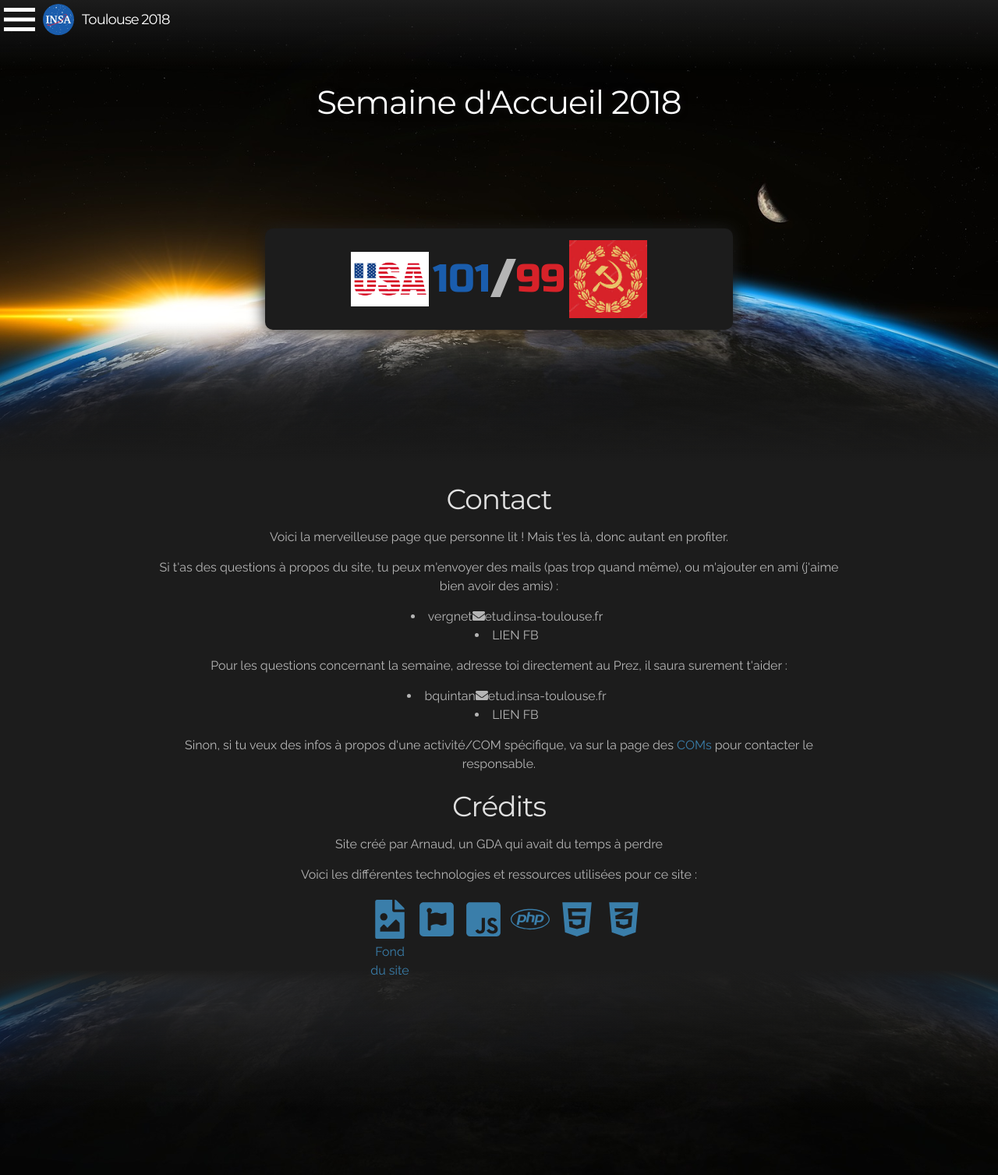
After one commit to Keplyx/site-accueil-insa, a PHP site: page /info.php in a window 1280 px wide. The commit adds this page. Shown: the top 1507 px of the page at 78% size. Run offline with PHP 8.4, Linux system fonts and the light colour scheme; data that the repository does not hold is empty; some libraries are stand-ins or nearby versions.

Commit message:
Improved page content

```diff
--- a/assets/css/sidenav.css
+++ b/assets/css/sidenav.css
@@ -15,6 +15,7 @@
 
 
 #sidenav-scroll {
+    position: absolute;
     padding: 80px 0 50px 0;
     width: 100%;
 }
--- a/assets/scripts/sidenavScript.js
+++ b/assets/scripts/sidenavScript.js
@@ -54,7 +54,7 @@ function enableHamburger() {
  */
 var img = document.querySelector('.sidenav');
 // Create a manager to manager the element
-var manager = new Hammer.Manager(img);
+var manager = new Hammer.Manager(img, {touchAction: "auto"}); // enable the touch action to allow scrolling on the sidenav
 // Create a recognizer
 var Swipe = new Hammer.Swipe();
 // Add the recognizer to the manager
--- a/coms.php
+++ b/coms.php
@@ -1,9 +1,8 @@
 <?php
 ob_start(); // Start reading html
 ?>
-<h1>Coms</h1>
-<p>Voici la liste de toutes les coms de la semaine d'accueil, avec les contacts des responsables.</p>
-<p>Tous les mails cités sur cette page se terminent par <strong>@etud.insa-toulouse.fr</strong></p>
+<h1>Les Coms</h1>
+<p>La liste de toutes les coms de ta semaine d'accueil, avec les contacts des responsables.</p>
 <?php
 $comTitle = "COM Mise à Feu";
 $comDescription = "Ici pour mettre l'ambiance toute la semaine!";
--- a/historique.json
+++ b/historique.json
@@ -11,12 +11,16 @@
    ],
   "urss":[
     {
-      "text": "non ! Mes points!",
-      "points": -99
+      "text": "ah ! Mes points!",
+      "points": 49
     },
     {
       "text": "yes, des points!",
       "points": 45
+    },
+    {
+      "text": "encore !",
+      "points": 5
     }
   ]
 }
--- a/includes/sidenav.html
+++ b/includes/sidenav.html
@@ -28,7 +28,7 @@
                 class="fas fa-medkit sidenav-icon"></i> La Prévention</span></a>
         <a href="downloads.php" id="downloads" class="page-link"><span class="sidenav-content"><i
                 class="fas fa-download sidenav-icon"></i> Les Téléchargements</span></a>
-        <a href="infos.php" id="contact" class="page-link"><span class="sidenav-content"><i
+        <a href="info.php" id="contact" class="page-link"><span class="sidenav-content"><i
                 class="fas fa-info sidenav-icon"></i> Les Infos</span></a>
     </div>
 </div>
--- a/index.php
+++ b/index.php
@@ -41,7 +41,7 @@ include("includes/sidenav.html");
 
         $link = "photos.php";
         $icon = "fas fa-camera";
-        $text = "Les photos de la semaine (la tienne et celles de tes parrains/marraines) !";
+        $text = "Les photos de la semaine (la tienne et la notre) !";
         include("includes/main_button_template.php");
 
         $link = "stats.php";
@@ -64,7 +64,7 @@ include("includes/sidenav.html");
         $text = "Les téléchargements, si t'as paumé une feuille !";
         include("includes/main_button_template.php");
 
-        $link = "infos.php";
+        $link = "info.php";
         $icon = "fas fa-info";
         $text = "Les informations supplémentaires, si tu veux tout savoir !";
         include("includes/main_button_template.php");
--- /dev/null
+++ b/info.php
@@ -0,0 +1,50 @@
+<?php
+ob_start(); // Start reading html
+?>
+<h1>Contact</h1>
+<p>
+    Voici la merveilleuse page que personne lit ! Mais t'es là, donc autant en profiter.
+</p>
+<p>Si t'as des questions à propos du site, tu peux m'envoyer des mails (pas trop quand même), ou m'ajouter en ami
+    (j'aime bien avoir des amis) :
+</p>
+<ul>
+    <li>
+        vergnet<span class="fas fa-envelope"></span>etud.insa-toulouse.fr
+    </li>
+    <li>
+        LIEN FB
+    </li>
+</ul>
+<p>Pour les questions concernant la semaine, adresse toi directement au Prez, il saura surement t'aider :
+</p>
+<ul>
+    <li>
+        bquintan<span class="fas fa-envelope"></span>etud.insa-toulouse.fr
+    </li>
+    <li>
+        LIEN FB
+    </li>
+</ul>
+<p>Sinon, si tu veux des infos à propos d'une activité/COM spécifique, va sur la page des <a href="coms.php">COMs</a> pour
+    contacter le responsable.</p>
+
+<h1>Crédits</h1>
+<p>
+    Site créé par Arnaud, un GDA qui avait du temps à perdre
+</p>
+<p>Voici les différentes technologies et ressources utilisées pour ce site :</p>
+<ul id="credits-list">
+    <li><a href="http://maxpixel.freegreatpicture.com/World-Earth-Rise-Sunrise-Space-Outer-Sun-Globe-1765027"><i
+                    class="fas fa-file-image"></i> Fond du site</a></p></li>
+    <li><a href="https://fontawesome.com/"><i class="fab fa-font-awesome"></i></a></li>
+    <li><a href="https://jquery.com/"><i class="fab fa-js-square"></i></a></li>
+    <li><a href="http://www.php.net/"><i class="fab fa-php"></i></a></li>
+    <li><a href="https://www.w3.org/html/"><i class="fab fa-html5"></i></a></li>
+    <li><a href="https://developer.mozilla.org/en-US/docs/Web/CSS/CSS3"><i class="fab fa-css3-alt"></i></a></li>
+</ul>
+
+<?php
+$pageContent = ob_get_clean(); // Store html content in variable
+include("template.php"); // Display template with variable content
+?>
--- a/photos.php
+++ b/photos.php
@@ -242,7 +242,8 @@ function generatePath($path)
     </div>
 
     <h1 id="photos_title">Photos</h1>
-    <p>Cliquez sur le dossier de votre choix pour afficher les photos</p>
+    <p>Clique sur le dossier de ton choix pour afficher les photos. Il faut que tu sois inscrit à l'INSA pour pouvoir
+        les regarder (et oui, pas de spoiler).</p>
     <ul class="photos_path">
         <li><p>Chemin : </p></li>
         <?php
--- a/planning.php
+++ b/planning.php
@@ -1,8 +1,8 @@
 <?
 ob_start(); // Start reading html
 ?>
-<h1> Le Planning</h1>
-<p>Voici le planning de la semaine. Clique sur une activité pour avoir des informations.</p>
+<h1>Le Planning</h1>
+<p>Voilà le planning de ta semaine. Clique sur une activité pour avoir plus d'informations.</p>
 
 <div id="table_wrapper">
     <table cellspacing="10" id="table_planning">
@@ -86,7 +86,7 @@ ob_start(); // Start reading html
 </div>
 <h1>Informations</h1>
 <div id="infoBox">
-    <p>Clique sur un évenement pour afficher ses Informations</p>
+    <p>Clique sur un évenement pour afficher ses informations</p>
 </div>
 <script src="assets/scripts/planningScript.js"></script>
 <?php
```
Also changed, not shown: includes/coms/com_template.php (+6 -2 lines), infos.php (deleted, +0 -27 lines), parrainage.php (+12 -5 lines), prevs.php (+13 -6 lines).
